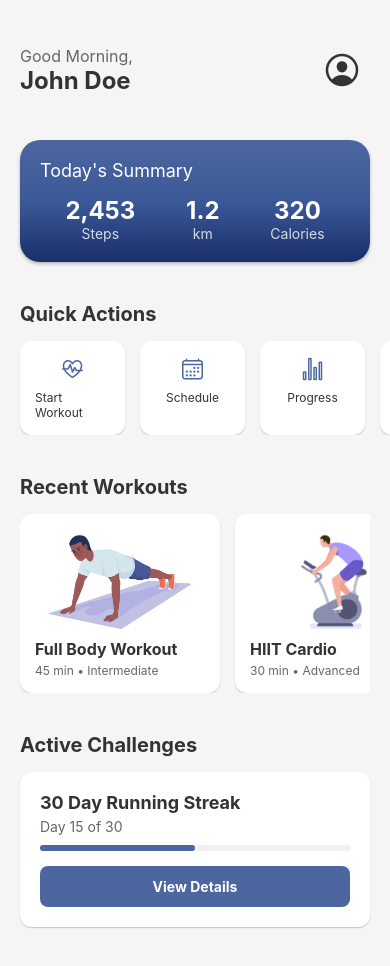
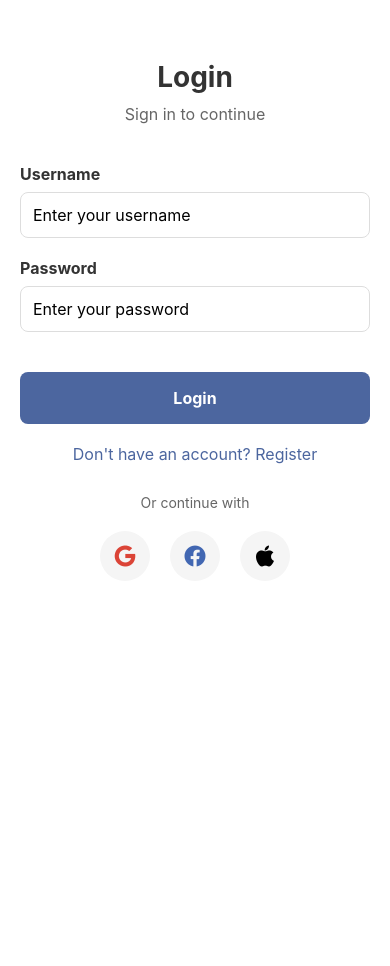
Before and after one commit to boutera/Fitness-front, a React Native app: screen /Home in a window 390 px wide. After the commit the page ends 844 px from the top, so only its background shows below. Built offline with nearby package versions, Linux system fonts and the light colour scheme; no server answers.

Commit message:
add auth

```diff
--- a/App.tsx
+++ b/App.tsx
@@ -1,11 +1,11 @@
 import React from 'react';
-import { GestureHandlerRootView } from 'react-native-gesture-handler';
+import { AuthProvider } from './src/context/AuthContext';
 import { AppNavigator } from './src/navigation/AppNavigator';
 
 export default function App() {
   return (
-    <GestureHandlerRootView style={{ flex: 1 }}>
+    <AuthProvider>
       <AppNavigator />
-    </GestureHandlerRootView>
+    </AuthProvider>
   );
 }
--- a/src/components/AuthScreen.tsx
+++ b/src/components/AuthScreen.tsx
@@ -8,37 +8,34 @@ import {
   ScrollView,
   KeyboardAvoidingView,
   Platform,
+  Alert,
 } from 'react-native';
 import { useNavigation } from '@react-navigation/native';
 import { StackNavigationProp } from '@react-navigation/stack';
 import { RootStackParamList } from '../navigation/AppNavigator';
 import { Ionicons } from '@expo/vector-icons';
+import { useAuth } from '../context/AuthContext';
 
 type AuthScreenNavigationProp = StackNavigationProp<RootStackParamList, 'Auth'>;
 
-const AuthScreen: React.FC = () => {
+export const AuthScreen: React.FC = () => {
   const navigation = useNavigation<AuthScreenNavigationProp>();
   const [isLogin, setIsLogin] = useState(true);
+  const [username, setUsername] = useState('');
   const [email, setEmail] = useState('');
   const [password, setPassword] = useState('');
-  const [name, setName] = useState('');
-  const [confirmPassword, setConfirmPassword] = useState('');
+  const { login, register, error } = useAuth();
 
-  const handleSubmit = () => {
+  const handleSubmit = async () => {
+    try {
       if (isLogin) {
-      // Handle login
-      console.log('Login with:', { email, password });
-      // After successful login, navigate to Home
-      navigation.navigate('Home');
+        await login({ username, password });
       } else {
-      // Handle registration
-      if (password !== confirmPassword) {
-        alert('Passwords do not match!');
-        return;
+        await register({ username, email, password });
       }
-      console.log('Register with:', { name, email, password });
-      // After successful registration, navigate to Home
-      navigation.navigate('Home');
+    } catch (err) {
+      const error = err as Error;
+      Alert.alert('Error', error.message || 'Something went wrong');
     }
   };
 
@@ -49,26 +46,25 @@ const AuthScreen: React.FC = () => {
     >
       <ScrollView contentContainerStyle={styles.scrollContent}>
         <View style={styles.header}>
-          <Text style={styles.title}>{isLogin ? 'Welcome Back' : 'Create Account'}</Text>
+          <Text style={styles.title}>{isLogin ? 'Login' : 'Register'}</Text>
           <Text style={styles.subtitle}>
             {isLogin ? 'Sign in to continue' : 'Sign up to get started'}
           </Text>
         </View>
 
         <View style={styles.form}>
-          {!isLogin && (
           <View style={styles.inputGroup}>
-              <Text style={styles.label}>Full Name</Text>
+            <Text style={styles.label}>Username</Text>
             <TextInput
               style={styles.input}
-                value={name}
-                onChangeText={setName}
-                placeholder="Enter your full name"
-                autoCapitalize="words"
+              value={username}
+              onChangeText={setUsername}
+              placeholder="Enter your username"
+              autoCapitalize="none"
             />
           </View>
-          )}
 
+          {!isLogin && (
             <View style={styles.inputGroup}>
               <Text style={styles.label}>Email</Text>
               <TextInput
@@ -80,6 +76,7 @@ const AuthScreen: React.FC = () => {
                 autoCapitalize="none"
               />
             </View>
+          )}
 
           <View style={styles.inputGroup}>
             <Text style={styles.label}>Password</Text>
@@ -92,22 +89,11 @@ const AuthScreen: React.FC = () => {
             />
           </View>
 
-          {!isLogin && (
-            <View style={styles.inputGroup}>
-              <Text style={styles.label}>Confirm Password</Text>
-              <TextInput
-                style={styles.input}
-                value={confirmPassword}
-                onChangeText={setConfirmPassword}
-                placeholder="Confirm your password"
-                secureTextEntry
-              />
-            </View>
-          )}
+          {error && <Text style={styles.error}>{error}</Text>}
 
           <TouchableOpacity style={styles.submitButton} onPress={handleSubmit}>
             <Text style={styles.submitButtonText}>
-              {isLogin ? 'Sign In' : 'Create Account'}
+              {isLogin ? 'Login' : 'Register'}
             </Text>
           </TouchableOpacity>
 
@@ -117,8 +103,8 @@ const AuthScreen: React.FC = () => {
           >
             <Text style={styles.switchButtonText}>
               {isLogin
-                ? "Don't have an account? Sign Up"
-                : 'Already have an account? Sign In'}
+                ? "Don't have an account? Register"
+                : 'Already have an account? Login'}
             </Text>
           </TouchableOpacity>
         </View>
@@ -225,6 +211,11 @@ const styles = StyleSheet.create({
     justifyContent: 'center',
     marginHorizontal: 10,
   },
+  error: {
+    color: 'red',
+    textAlign: 'center',
+    marginBottom: 10,
+  },
 });
 
 export default AuthScreen;
--- a/src/components/HomeScreen.tsx
+++ b/src/components/HomeScreen.tsx
@@ -42,7 +42,7 @@ const recentWorkouts: Workout[] = [
     calories: 350,
     description: 'A comprehensive full-body workout targeting all major muscle groups.',
     equipment: ['Dumbbells', 'Yoga mat'],
-    image: require('../../assets/Full-body-workout.jpg'),
+    image: require('../../assets/full-body-workout.jpg'),
     exercises: [
       {
         id: '1',
@@ -79,7 +79,7 @@ const recentWorkouts: Workout[] = [
     calories: 450,
     description: 'High-intensity interval training to boost cardio and burn calories.',
     equipment: ['None'],
-    image: require('../../assets/Hiit-cardio.gif'),
+    image: require('../../assets/hiit-cardio.gif'),
     exercises: [
       {
         id: '4',
--- /dev/null
+++ b/src/context/AuthContext.tsx
@@ -0,0 +1,109 @@
+import React, { createContext, useContext, useState, useEffect } from 'react';
+import { AuthState, LoginCredentials, RegisterCredentials } from '../types/auth';
+import { authService } from '../services/authService';
+
+interface AuthContextType extends AuthState {
+  login: (credentials: LoginCredentials) => Promise<void>;
+  register: (credentials: RegisterCredentials) => Promise<void>;
+  logout: () => Promise<void>;
+}
+
+const AuthContext = createContext<AuthContextType | undefined>(undefined);
+
+export const AuthProvider: React.FC<{ children: React.ReactNode }> = ({ children }) => {
+  const [state, setState] = useState<AuthState>({
+    isAuthenticated: false,
+    user: null,
+    error: null,
+  });
+
+  useEffect(() => {
+    checkAuth();
+  }, []);
+
+  const checkAuth = async () => {
+    try {
+      const user = await authService.getCurrentUser();
+      if (user) {
+        setState(prev => ({
+          ...prev,
+          isAuthenticated: true,
+          user,
+          error: null,
+        }));
+      }
+    } catch (error) {
+      setState(prev => ({
+        ...prev,
+        isAuthenticated: false,
+        user: null,
+        error: 'Failed to check authentication status',
+      }));
+    }
+  };
+
+  const login = async (credentials: LoginCredentials) => {
+    try {
+      const user = await authService.login(credentials);
+      setState({
+        isAuthenticated: true,
+        user,
+        error: null,
+      });
+    } catch (error) {
+      setState(prev => ({
+        ...prev,
+        error: error instanceof Error ? error.message : 'Login failed',
+      }));
+      throw error;
+    }
+  };
+
+  const register = async (credentials: RegisterCredentials) => {
+    try {
+      const user = await authService.register(credentials);
+      setState({
+        isAuthenticated: true,
+        user,
+        error: null,
+      });
+    } catch (error) {
+      setState(prev => ({
+        ...prev,
+        error: error instanceof Error ? error.message : 'Registration failed',
+      }));
+      throw error;
+    }
+  };
+
+  const logout = async () => {
+    try {
+      await authService.logout();
+      setState({
+        isAuthenticated: false,
+        user: null,
+        error: null,
+      });
+    } catch (error) {
+      setState(prev => ({
+        ...prev,
+        error: error instanceof Error ? error.message : 'Logout failed',
+      }));
+      throw error;
+    }
+  };
+
+  return (
+    <AuthContext.Provider value={{ ...state, login, register, logout }}>
+      {children}
+    </AuthContext.Provider>
+  );
+};
+
+export const useAuth = () => {
+  const context = useContext(AuthContext);
+  if (context === undefined) {
+    throw new Error('useAuth must be used within an AuthProvider');
+  }
+  return context;
+};
--- a/src/navigation/AppNavigator.tsx
+++ b/src/navigation/AppNavigator.tsx
@@ -1,66 +1,44 @@
 import React from 'react';
 import { NavigationContainer } from '@react-navigation/native';
 import { createStackNavigator } from '@react-navigation/stack';
-
+import { useAuth } from '../context/AuthContext';
+import { AuthScreen } from '../components/AuthScreen';
 import { HomeScreen } from '../components/HomeScreen';
 import WorkoutScreen from '../components/WorkoutScreen';
 import { ScheduleScreen } from '../components/ScheduleScreen';
 import { ProgressScreen } from '../components/ProgressScreen';
+import { RewardsScreen } from '../components/RewardsScreen';
 import { WorkoutDetailScreen } from '../components/WorkoutDetailScreen';
-import ChallengeDetailScreen from '../components/ChallengeDetailScreen';
-import { RewardsScreen } from '../components/RewardsScreen';
-import type { Workout } from '../types/workout';
-import AuthScreen from '../components/AuthScreen';
-
-export interface Challenge {
-  id: string;
-  title: string;
-  description: string;
-  currentDay: number;
-  totalDays: number;
-  requirements: string[];
-  rewards: string[];
-  tips: string[];
-}
+import { ChallengeDetailScreen } from '../components/ChallengeDetailScreen';
 
 export type RootStackParamList = {
   Auth: undefined;
   Home: undefined;
   Workout: undefined;
-  Schedule: {
-    newWorkout?: {
-      id: string;
-      title: string;
-      time: string;
-      duration: string;
-      trainer: string;
-      type: string;
-    };
-  };
+  Schedule: undefined;
   Progress: undefined;
   Rewards: undefined;
-  Profile: undefined;
-  WorkoutDetail: {
-    workout: Workout;
-  };
-  ChallengeDetail: {
-    challenge: Challenge;
-  };
+  WorkoutDetail: { workoutId: string };
+  ChallengeDetail: { challengeId: string };
 };
 
 const Stack = createStackNavigator<RootStackParamList>();
 
 export const AppNavigator: React.FC = () => {
+  const { isAuthenticated } = useAuth();
+
   return (
     <NavigationContainer>
       <Stack.Navigator
-        initialRouteName="Auth"
+        initialRouteName={isAuthenticated ? 'Home' : 'Auth'}
         screenOptions={{
           headerShown: false,
-          cardStyle: { backgroundColor: '#f5f5f5' },
         }}
       >
+        {!isAuthenticated ? (
           <Stack.Screen name="Auth" component={AuthScreen} />
+        ) : (
+          <>
             <Stack.Screen name="Home" component={HomeScreen} />
             <Stack.Screen name="Workout" component={WorkoutScreen} />
             <Stack.Screen name="Schedule" component={ScheduleScreen} />
@@ -68,6 +46,8 @@ export const AppNavigator: React.FC = () => {
             <Stack.Screen name="Rewards" component={RewardsScreen} />
             <Stack.Screen name="WorkoutDetail" component={WorkoutDetailScreen} />
             <Stack.Screen name="ChallengeDetail" component={ChallengeDetailScreen} />
+          </>
+        )}
       </Stack.Navigator>
     </NavigationContainer>
   );
--- /dev/null
+++ b/src/services/authService.ts
@@ -0,0 +1,50 @@
+import axios from 'axios';
+import { LoginCredentials, RegisterCredentials, User } from '../types/auth';
+
+const API_URL = 'http://192.168.11.119:8080/api';
+
+export const authService = {
+  async login(credentials: LoginCredentials): Promise<User> {
+    try {
+      const response = await axios.post(`${API_URL}/auth/login`, credentials);
+      return response.data;
+    } catch (error) {
+      if (axios.isAxiosError(error)) {
+        throw new Error(error.response?.data?.message || 'Login failed');
+      }
+      throw new Error('Login failed');
+    }
+  },
+
+  async register(credentials: RegisterCredentials): Promise<User> {
+    try {
+      const response = await axios.post(`${API_URL}/auth/register`, credentials);
+      return response.data;
+    } catch (error) {
+      if (axios.isAxiosError(error)) {
+        throw new Error(error.response?.data?.message || 'Registration failed');
+      }
+      throw new Error('Registration failed');
+    }
+  },
+
+  async logout(): Promise<void> {
+    try {
+      await axios.post(`${API_URL}/auth/logout`);
+    } catch (error) {
+      if (axios.isAxiosError(error)) {
+        throw new Error(error.response?.data?.message || 'Logout failed');
+      }
+      throw new Error('Logout failed');
+    }
+  },
+
+  async getCurrentUser(): Promise<User | null> {
+    try {
+      const response = await axios.get(`${API_URL}/auth/me`);
+      return response.data;
+    } catch (error) {
+      return null;
+    }
+  }
+};
--- /dev/null
+++ b/src/types/auth.ts
@@ -0,0 +1,20 @@
+export interface AuthState {
+  isAuthenticated: boolean;
+  user: User | null;
+  error: string | null;
+}
+
+export interface User {
+  id: string;
+  username: string;
+  email: string;
+}
+
+export interface LoginCredentials {
+  username: string;
+  password: string;
+}
+
+export interface RegisterCredentials extends LoginCredentials {
+  email: string;
+}
```
Also changed, not shown: src/components/WorkoutDetailScreen.tsx (+27 -6 lines), src/components/WorkoutScreen.tsx (+14 -2 lines), src/types/workout.ts (+12 -11 lines). Lines whose indentation alone changed are shown as unchanged.
